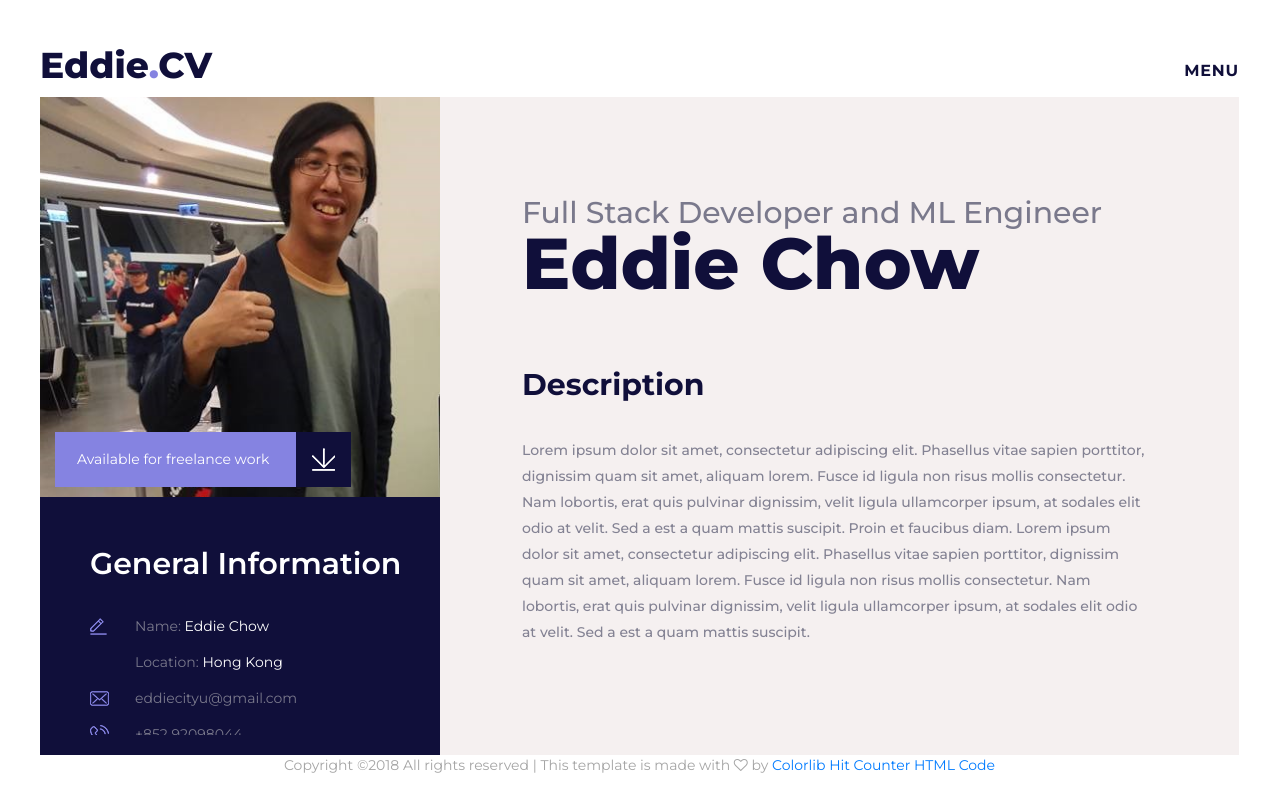
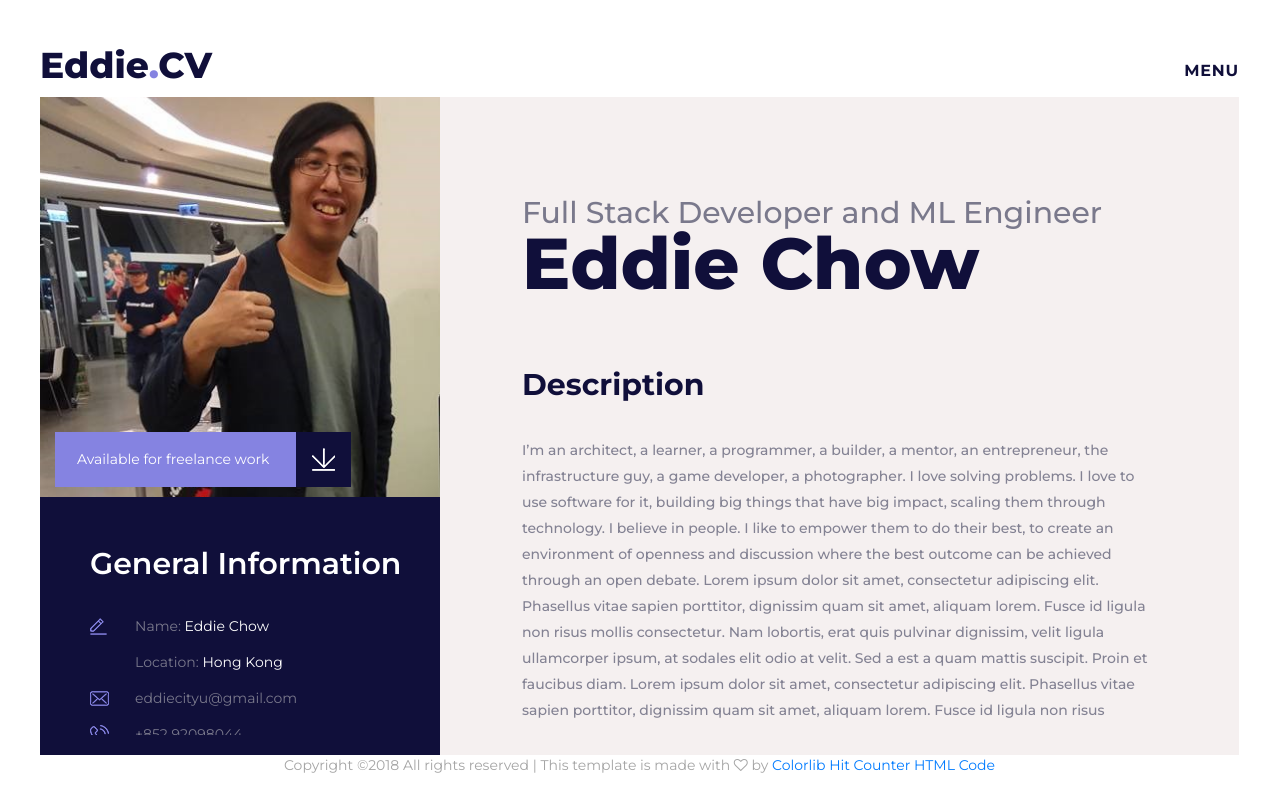
Before and after one commit to eddiecityu/eddiecityu.github.io, a plain HTML site: page about.html in a window 1280 px wide. Drawn offline with Linux system fonts and the light colour scheme; some packages are replaced by stand-ins of ours; a script that the page names is missing.

Commit message:
Update about.html

```diff
--- a/about.html
+++ b/about.html
@@ -132,7 +132,16 @@
 					<div class="about_content">
 						<div class="about_title">Description</div>
 						<div class="about_text">
-							<p>Lorem ipsum dolor sit amet, consectetur adipiscing elit. Phasellus vitae sapien porttitor, dignissim quam sit amet, aliquam lorem. Fusce id ligula non risus mollis consectetur. Nam lobortis, erat quis pulvinar dignissim, velit ligula ullamcorper ipsum, at sodales elit odio at velit. Sed a est a quam mattis suscipit. Proin et faucibus diam.  Lorem ipsum dolor sit amet, consectetur adipiscing elit. Phasellus vitae sapien porttitor, dignissim quam sit amet, aliquam lorem. Fusce id ligula non risus mollis consectetur. Nam lobortis, erat quis pulvinar dignissim, velit ligula ullamcorper ipsum, at sodales elit odio at velit. Sed a est a quam mattis suscipit.</p>
+							<p>I’m an architect, a learner, a programmer, a builder, a mentor, an entrepreneur, the infrastructure guy, a game developer, a photographer. I love solving problems. I love to use software for it, building big things that have big impact, scaling them through technology. I believe in people. I like to empower them to do their best, to create an environment of openness and discussion where the best outcome can be achieved through an open debate.
+								Lorem ipsum dolor sit amet, consectetur adipiscing elit. Phasellus
+							vitae sapien porttitor, dignissim quam sit amet, aliquam lorem.
+							Fusce id ligula non risus mollis consectetur. Nam lobortis, erat quis
+							pulvinar dignissim, velit ligula ullamcorper ipsum, at sodales elit
+							odio at velit. Sed a est a quam mattis suscipit. Proin et faucibus diam.
+							Lorem ipsum dolor sit amet, consectetur adipiscing elit. Phasellus vitae sapien porttitor, dignissim quam sit amet, aliquam lorem. Fusce id ligula non risus mollis consectetur. Nam lobortis, erat quis pulvinar dignissim, velit ligula ullamcorper ipsum, at sodales elit odio at velit. Sed a est a quam mattis suscipit.
+							<br/>
+								Specialities : Business Analytics, Business Strategy, New Business Development, Programme/Project Management, Software architecture/design/methodology, agile delivery, Infrastructure, Android App, ERP Implementation,E-commerce Consultant, Startups, Big Data Analytics, Machine Learning, Deep Learning, Mobile Game development, VR Game Development, Mixed Reality Game Development.
+							</p>
 						</div>
 
 						<!-- Loaders -->
```
